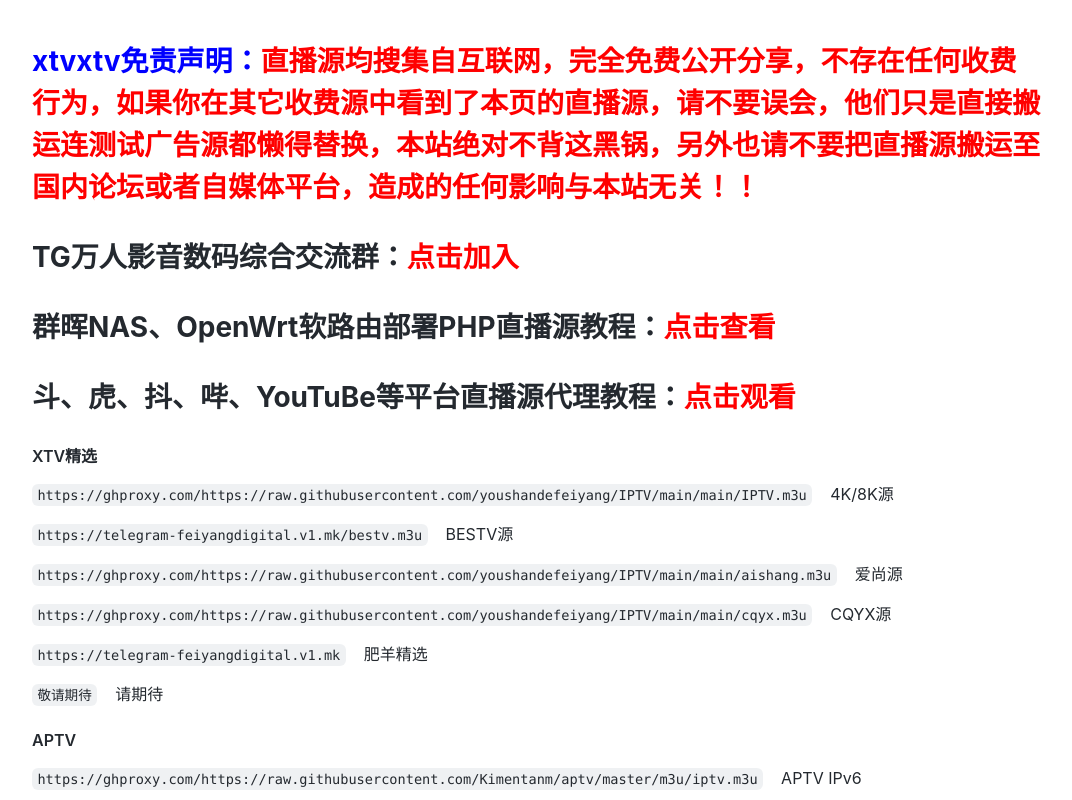
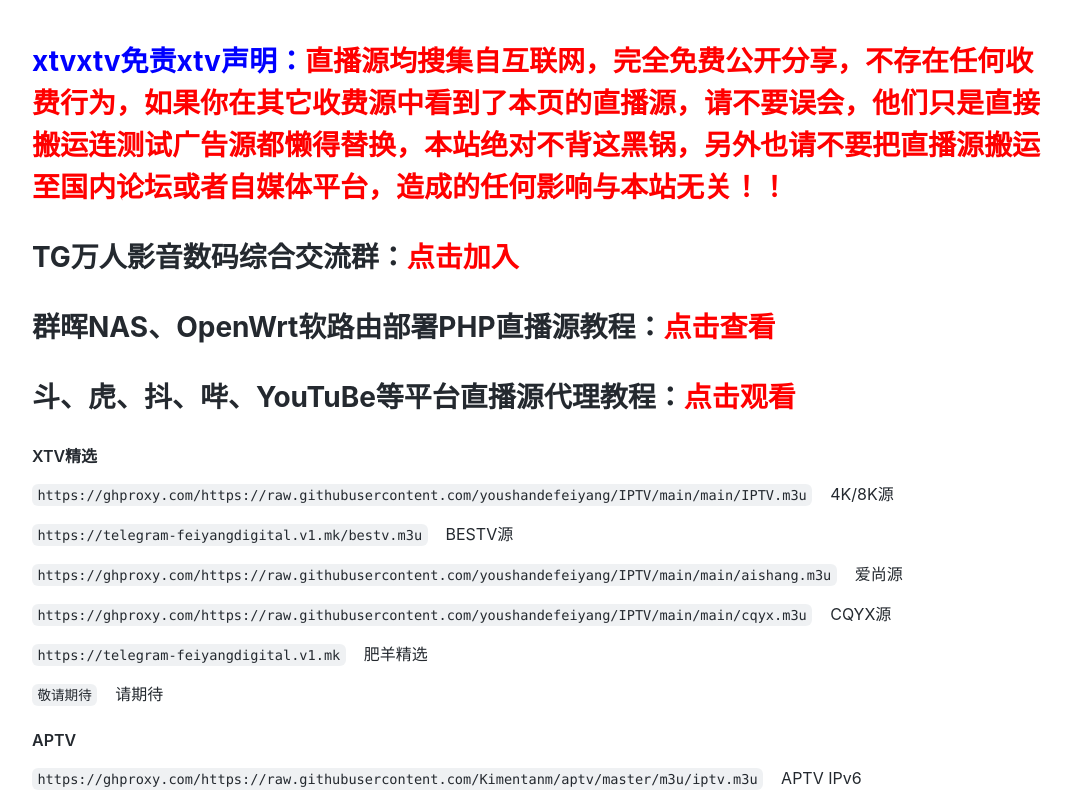
Before and after one commit to XTV99/XTV99.github.io, a plain HTML site: page index.html in a window 1280 px wide. Shown: the top 800 px of the page, without its empty margins (102-1174 px from the left). Drawn offline with Linux system fonts and the light colour scheme.

Commit message:
Update index.html

```diff
--- a/index.html
+++ b/index.html
@@ -12,7 +12,7 @@
 <body>
 <div id="readme" class="Box-body readme blob js-code-block-container p-5 p-xl-6 gist-border-0">
     <div class="markdown-body entry-content container-lg" itemprop="text"
-         style="color: blue;font-weight: bolder;font-size: 2em;margin-bottom: 1em">xtvxtv免责声明：<span style="color: red;">直播源均搜集自互联网，完全免费公开分享，不存在任何收费行为，如果你在其它收费源中看到了本页的直播源，请不要误会，他们只是直接搬运连测试广告源都懒得替换，本站绝对不背这黑锅，另外也请不要把直播源搬运至国内论坛或者自媒体平台，造成的任何影响与本站无关！！</span></div>
+         style="color: blue;font-weight: bolder;font-size: 2em;margin-bottom: 1em">xtvxtv免责xtv声明：<span style="color: red;">直播源均搜集自互联网，完全免费公开分享，不存在任何收费行为，如果你在其它收费源中看到了本页的直播源，请不要误会，他们只是直接搬运连测试广告源都懒得替换，本站绝对不背这黑锅，另外也请不要把直播源搬运至国内论坛或者自媒体平台，造成的任何影响与本站无关！！</span></div>
     <div class="markdown-body entry-content container-lg" itemprop="text"
          style="font-weight: bolder;font-size: 2em;margin-bottom: 1em">TG万人影音数码综合交流群：<a href="https://t.me/xzbtv6" style="color: red;">点击加入</a></div>
     <div class="markdown-body entry-content container-lg" itemprop="text"
```
